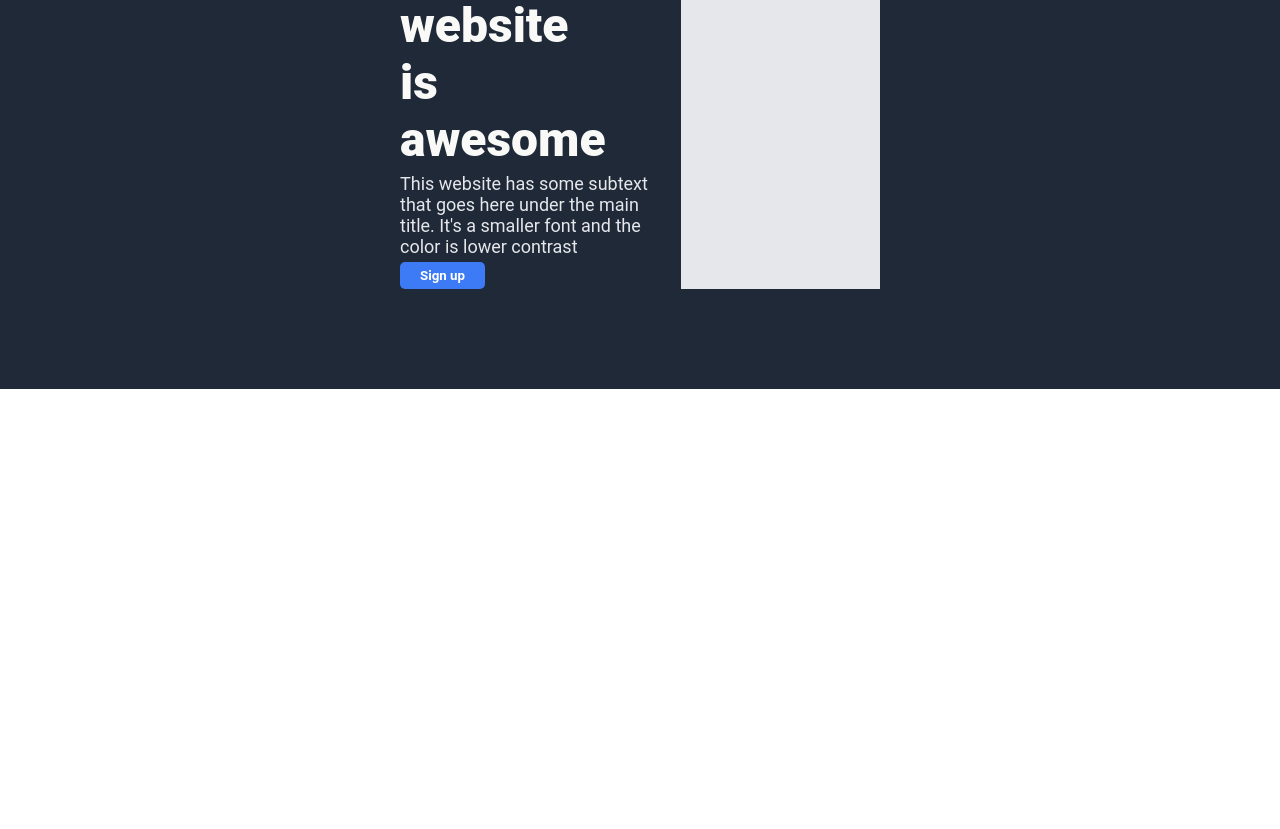
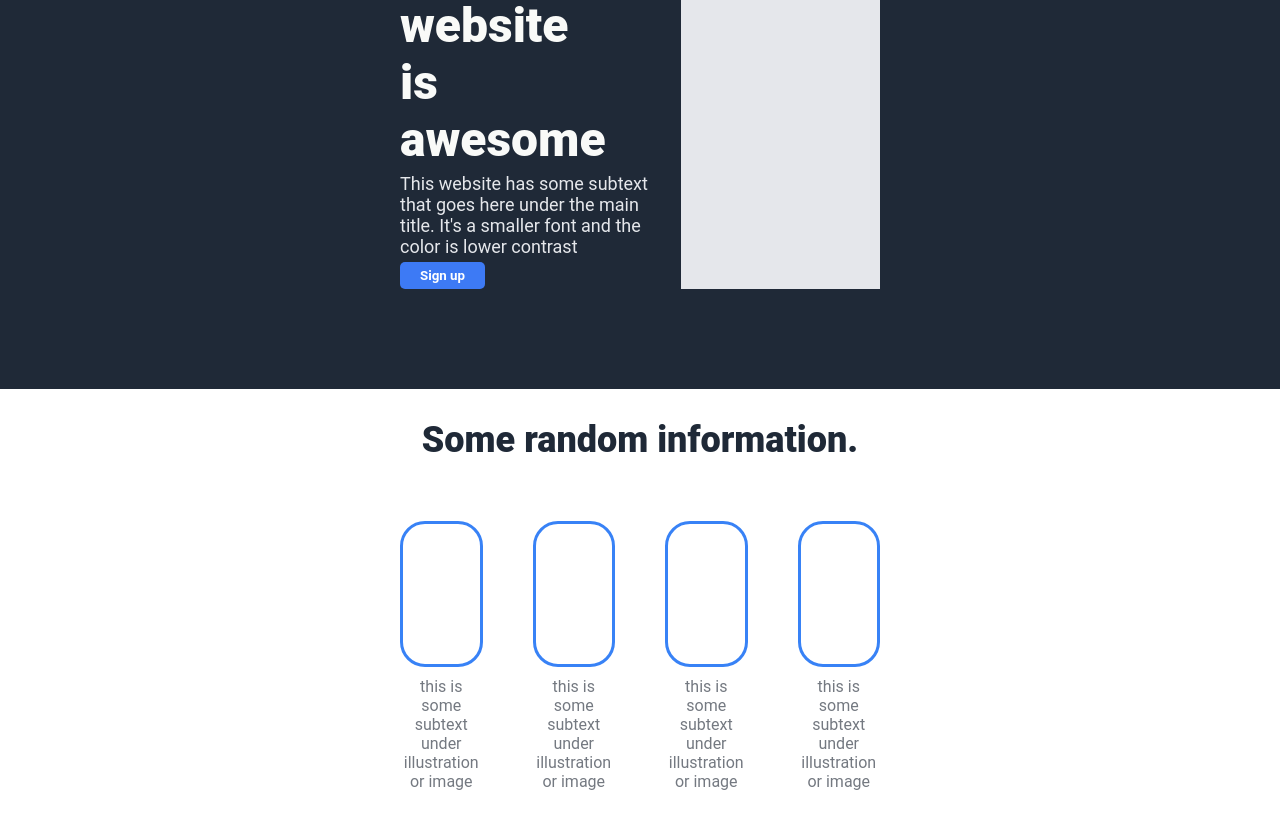
Before and after one commit to FotisKal/landing-page, a plain HTML site: page index.html in a window 1280 px wide. Shown: the part 203-1032 px from the top of the page. Before the commit the page ends 800 px from the top, so only its background shows below. Drawn offline with Linux system fonts and the light colour scheme.

Commit message:
Create the info section of the landing page

```diff
--- a/index.html
+++ b/index.html
@@ -42,5 +42,44 @@
             </div>
         </div>
     </div>
+    <div class="info">
+		<div class="main-text">
+			Some random information.
+		</div>
+		<div class="container">
+			<div>
+				<div class="image-placeholder">
+
+				</div>
+				<div class="secondary-text">
+					this is some subtext under illustration or image
+				</div>
+			</div>
+			<div>
+				<div class="image-placeholder">
+
+				</div>
+				<div class="secondary-text">
+					this is some subtext under illustration or image
+				</div>
+			</div>
+			<div>
+				<div class="image-placeholder">
+
+				</div>
+				<div class="secondary-text">
+					this is some subtext under illustration or image
+				</div>
+			</div>
+			<div>
+				<div class="image-placeholder">
+
+				</div>
+				<div class="secondary-text">
+					this is some subtext under illustration or image
+				</div>
+			</div>
+		</div>
+	</div>
 </body>
 </html>
--- a/style.css
+++ b/style.css
@@ -80,3 +80,37 @@ body {
     width: 700px;
     background-color: #e5e7eb;
 }
+
+.info {
+    padding: 30px 400px 100px;
+}
+
+.info .main-text {
+    font-size: 36px;
+    font-weight: 900;
+    color:#1f2937;
+    text-align: center;
+    margin-bottom: 60px;
+}
+
+.info .container {
+    display: flex;
+    justify-content: center;
+    gap: 50px;
+}
+
+.info .container > div {
+    width: 140px;
+}
+
+.info .image-placeholder {
+    height: 140px;
+    border: 3px solid #3882f6;
+    border-radius: 25px;
+    margin-bottom: 10px;
+}
+
+.info .secondary-text {
+    text-align: center;
+    color: #747981;
+}
```
